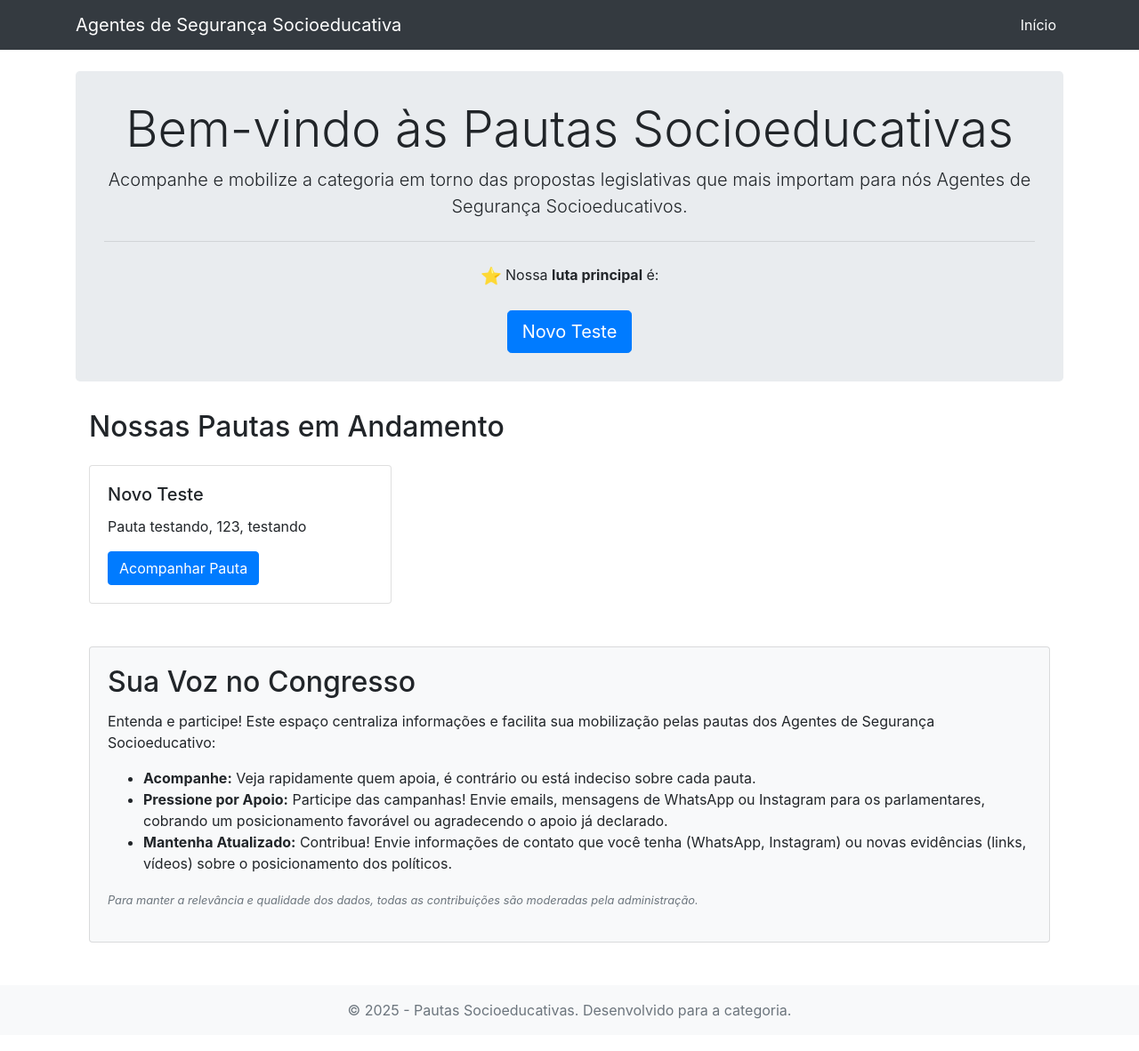
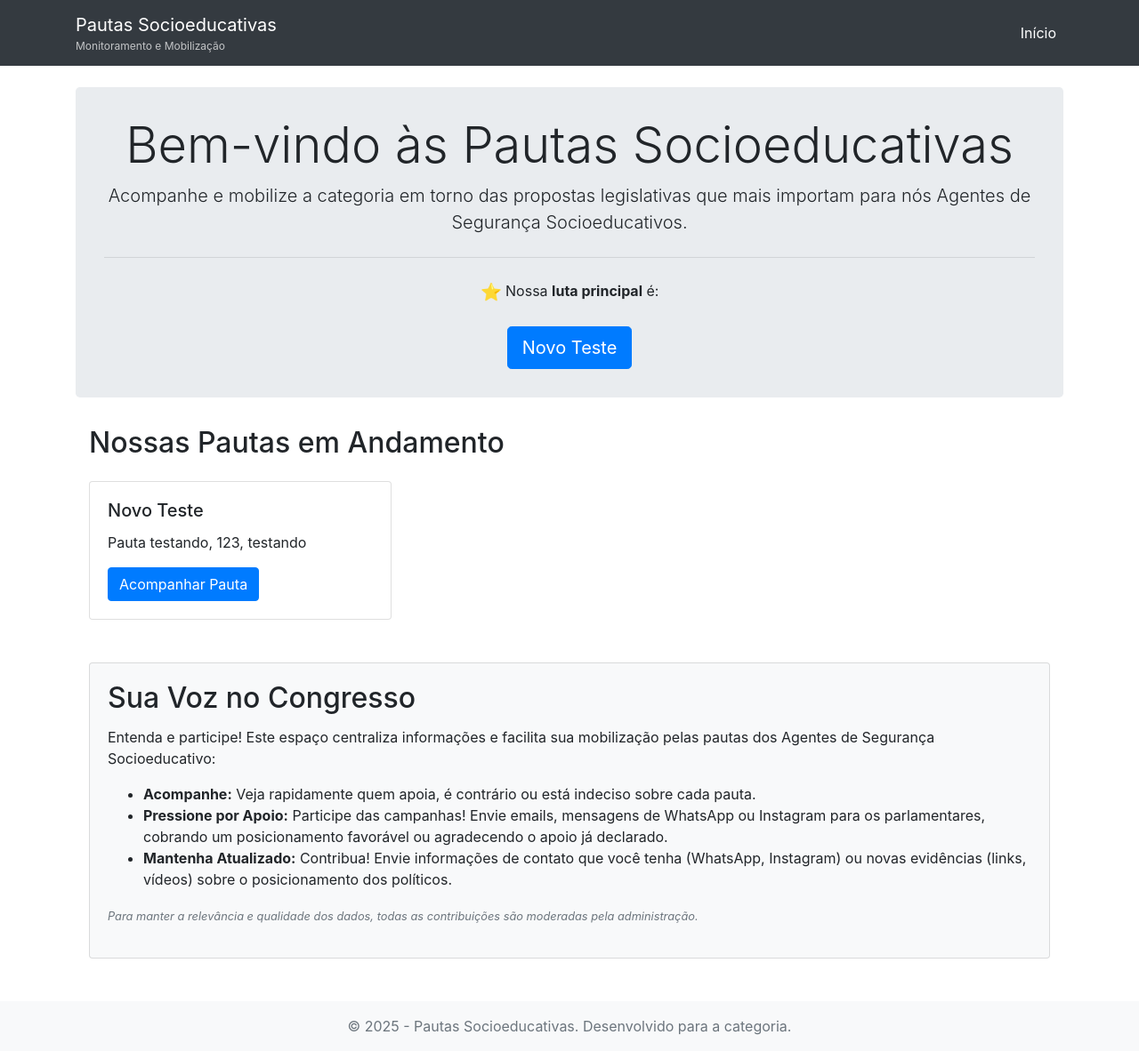
Before and after one commit to juliocjd/pautas-socioeducativas, a Jekyll site: the page built from index.html, in a window 1280 px wide. Shown: the whole page at 89% size. Built offline with Jekyll 4.4.1, drawn with Linux system fonts in a browser that asks for light colours.

Commit message:
Update navbar brand and add subtitle

```diff
--- a/_layouts/default.html
+++ b/_layouts/default.html
@@ -5,7 +5,10 @@
     <header>
       <nav class="navbar navbar-expand-lg navbar-dark bg-dark">
         <div class="container">
-          <a class="navbar-brand" href="{{ '/' | relative_url }}">{{ site.title | escape }}</a>
+          <a class="navbar-brand" href="{{ '/' | relative_url }}">
+            Pautas Socioeducativas
+            <small style="font-size: 0.6em; display: block; color: rgba(255,255,255,0.7);">Monitoramento e Mobilização</small>
+          </a>
           <button class="navbar-toggler" type="button" data-toggle="collapse" data-target="#navbarNav" aria-controls="navbarNav" aria-expanded="false" aria-label="Toggle navigation">
             <span class="navbar-toggler-icon"></span>
           </button>
@@ -14,7 +17,7 @@
               <li class="nav-item active">
                 <a class="nav-link" href="{{ '/' | relative_url }}">Início</a>
               </li>
-            </ul>
+              </ul>
           </div>
         </div>
       </nav>
@@ -29,5 +32,6 @@
     <script src="https://code.jquery.com/jquery-3.3.1.slim.min.js" integrity="sha384-q8i/X+965DzO0rT7abK41JStQIAqVgRVzpbzo5smXKp4YfRvH+8abtTE1Pi6jizo" crossorigin="anonymous"></script>
     <script src="https://cdn.jsdelivr.net/npm/popper.js@1.14.7/dist/umd/popper.min.js" integrity="sha384-UO2eT0CpHqdSJQ6hJty5KVphtPhzWj9WO1clHTMGa3JDZwrnQq4sF86dIHNDz0W1" crossorigin="anonymous"></script>
     <script src="https://cdn.jsdelivr.net/npm/bootstrap@4.3.1/dist/js/bootstrap.min.js" integrity="sha384-JjSmVgyd0p3pXB1rRibZUAYoIIy6OrQ6VrjIEaFf/nJGzIxFDsf4x0xIM+B07jRM" crossorigin="anonymous"></script>
-  </body>
+
+    </body>
 </html>
```
